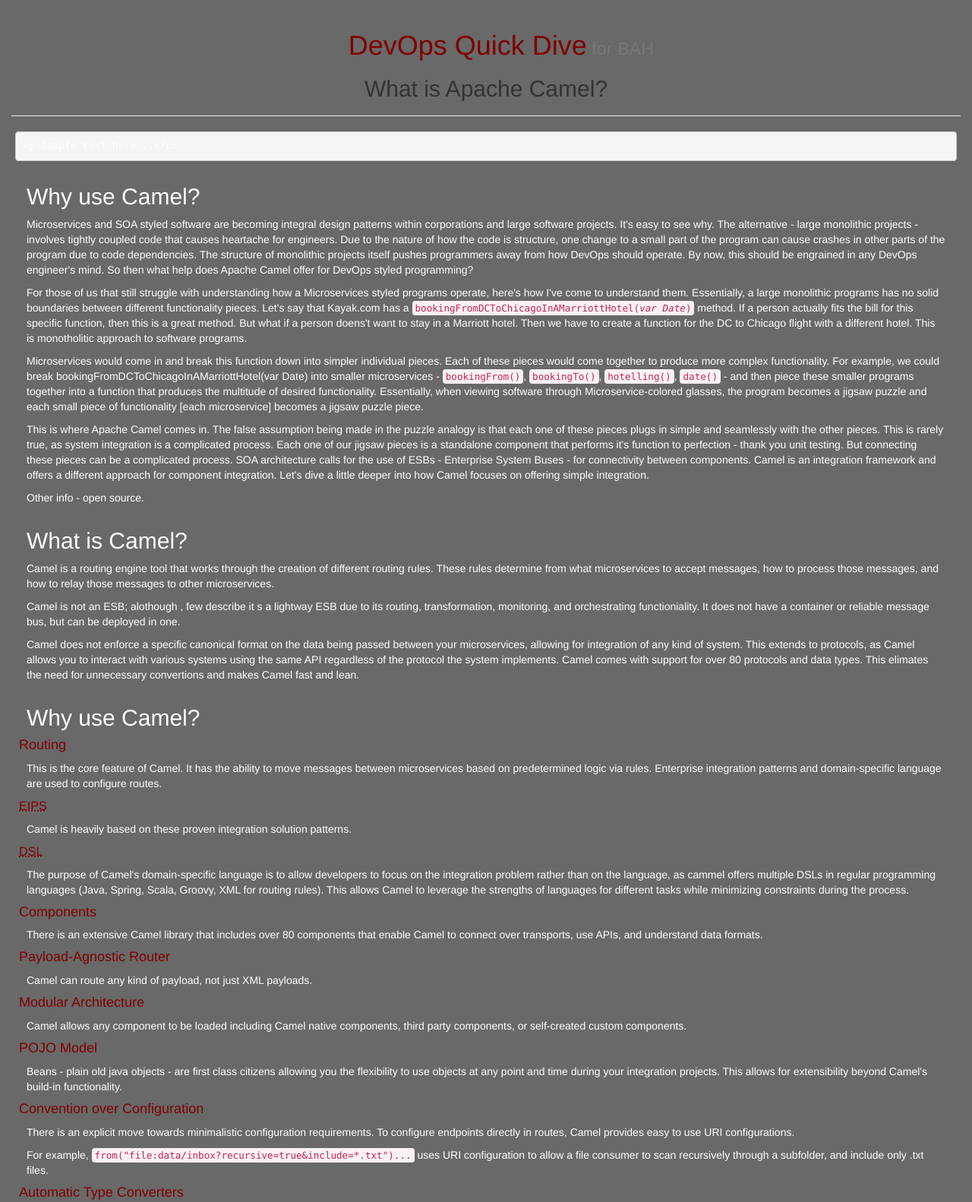
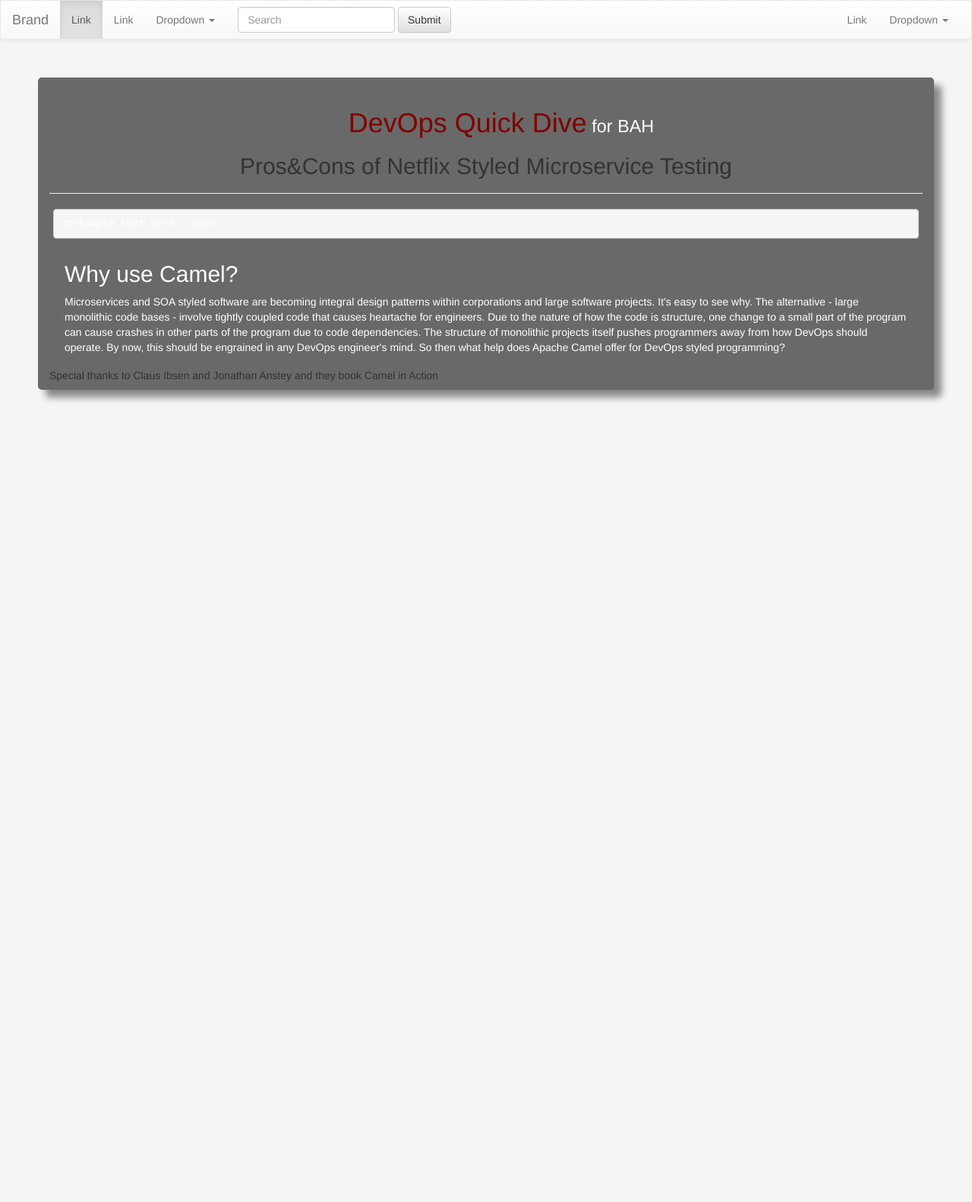
Before and after one commit to mao26/aws_tutorials, a plain HTML site: page Microservices/NetflixTesting/index.html in a window 1280 px wide. Shown: the top 1582 px of the page at 76% size. After the commit the page ends 800 px from the top, so only its background shows below. Drawn offline with nearby package versions, Linux system fonts and the light colour scheme; files that its build step writes are made by us from their sources.

Commit message:
added more styling - drop shadow plus middle pane - and a home page that will house all projects

```diff
--- /dev/null
+++ b/Microservices/NetflixTesting/css/main.css
@@ -0,0 +1,38 @@
+.code-padding {
+  color: white;
+  margin-right : 20px;
+  margin-left: 20px;
+}
+
+body {
+    background-color: whitesmoke;
+}
+
+h1 {
+    color: maroon;
+    margin-left: 40px;
+}
+
+h4 {
+  margin-left: -10px;
+  color: maroon;
+}
+
+.small-white {
+  color: white;
+}
+
+.body-container {
+  top: 10px;
+  margin: 50px 50px 50px 50px;
+  background-color: dimgrey;
+  border-radius: 5px;
+  box-shadow: 10px 10px 10px #888888;
+}
+
+/*.body-container {
+  position: fixed;
+  top: 30px;
+  bottom: 0px;
+  overflow: scroll;
+}*/
--- a/Microservices/NetflixTesting/index.html
+++ b/Microservices/NetflixTesting/index.html
@@ -25,93 +25,68 @@
 </head>
 
 <body>
+  <nav class="navbar navbar-default">
   <div class="container-fluid">
+    <!-- Brand and toggle get grouped for better mobile display -->
+    <div class="navbar-header">
+      <button type="button" class="navbar-toggle collapsed" data-toggle="collapse" data-target="#bs-example-navbar-collapse-1" aria-expanded="false">
+        <span class="sr-only">Toggle navigation</span>
+        <span class="icon-bar"></span>
+        <span class="icon-bar"></span>
+        <span class="icon-bar"></span>
+      </button>
+      <a class="navbar-brand" href="#">Brand</a>
+    </div>
+
+    <!-- Collect the nav links, forms, and other content for toggling -->
+    <div class="collapse navbar-collapse" id="bs-example-navbar-collapse-1">
+      <ul class="nav navbar-nav">
+        <li class="active"><a href="#">Link <span class="sr-only">(current)</span></a></li>
+        <li><a href="#">Link</a></li>
+        <li class="dropdown">
+          <a href="#" class="dropdown-toggle" data-toggle="dropdown" role="button" aria-haspopup="true" aria-expanded="false">Dropdown <span class="caret"></span></a>
+          <ul class="dropdown-menu">
+            <li><a href="#">Action</a></li>
+            <li><a href="#">Another action</a></li>
+            <li><a href="#">Something else here</a></li>
+            <li role="separator" class="divider"></li>
+            <li><a href="#">Separated link</a></li>
+            <li role="separator" class="divider"></li>
+            <li><a href="#">One more separated link</a></li>
+          </ul>
+        </li>
+      </ul>
+      <form class="navbar-form navbar-left">
+        <div class="form-group">
+          <input type="text" class="form-control" placeholder="Search">
+        </div>
+        <button type="submit" class="btn btn-default">Submit</button>
+      </form>
+      <ul class="nav navbar-nav navbar-right">
+        <li><a href="#">Link</a></li>
+        <li class="dropdown">
+          <a href="#" class="dropdown-toggle" data-toggle="dropdown" role="button" aria-haspopup="true" aria-expanded="false">Dropdown <span class="caret"></span></a>
+          <ul class="dropdown-menu">
+            <li><a href="#">Action</a></li>
+            <li><a href="#">Another action</a></li>
+            <li><a href="#">Something else here</a></li>
+            <li role="separator" class="divider"></li>
+            <li><a href="#">Separated link</a></li>
+          </ul>
+        </li>
+      </ul>
+    </div><!-- /.navbar-collapse -->
+  </div><!-- /.container-fluid -->
+</nav>
+  <div class="container-fluid body-container">
     <div class="page-header">
-      <h1 class="text-center">DevOps Quick Dive<small> for BAH</small></h1>
-      <h2 class="text-center">What is Apache Camel?</h2> </div>
+      <h1 class="text-center">DevOps Quick Dive<small class="small-white"> for BAH</small></h1>
+      <h2 class="text-center">Pros&amp;Cons of Netflix Styled Microservice Testing</h2> </div>
     <div class="row"> <pre class="code-padding">&lt;p&gt;Sample text here...&lt;/p&gt;</pre> </div>
     <div class="row code-padding">
       <h2>Why use Camel?</h2>
       <p>
-        Microservices and SOA styled software are becoming integral design patterns within corporations and large software projects. It's easy to see why. The alternative - large monolithic projects - involves tightly coupled code that causes heartache for engineers. Due to the nature of how the code is structure, one change to a small part of the program can cause crashes in other parts of the program due to code dependencies. The structure of monolithic projects itself pushes programmers away from how DevOps should operate. By now, this should be engrained in any DevOps engineer's mind. So then what help does Apache Camel offer for DevOps styled programming?
-      </p>
-      <p>
-        For those of us that still struggle with understanding how a Microservices styled programs operate, here's how I've come to understand them. Essentially, a large monolithic programs has no solid boundaries between different functionality pieces. Let's say that Kayak.com has a <code>bookingFromDCToChicagoInAMarriottHotel(<var>var Date</var>)</code> method. If a person actually fits the bill for this specific function, then this is a great method. But what if a person doens't want to stay in a Marriott hotel. Then we have to create a function for the DC to Chicago flight with a different hotel. This is monotholitic approach to software programs.
-      </p>
-      <p>
-        Microservices would come in and break this function down into simpler individual pieces. Each of these pieces would come together to produce more complex functionality. For example, we could break bookingFromDCToChicagoInAMarriottHotel(var Date) into smaller microservices - <code>bookingFrom()</code>, <code>bookingTo()</code>, <code>hotelling()</code>, <code>date()</code> - and then piece these smaller programs together into a function that produces the multitude of desired functionality. Essentially, when viewing software through Microservice-colored glasses, the program becomes a jigsaw puzzle and each small piece of functionality [each microservice] becomes a jigsaw puzzle piece.
-      </p>
-      <p>
-        This is where Apache Camel comes in. The false assumption being made in the puzzle analogy is that each one of these pieces plugs in simple and seamlessly with the other pieces. This is rarely true, as system integration is a complicated process. Each one of our jigsaw pieces is a standalone component that performs it's function to perfection - thank you unit testing. But connecting these pieces can be a complicated process. SOA architecture calls for the use of ESBs - Enterprise System Buses - for connectivity between components. Camel is an integration framework and offers a different approach for component integration. Let's dive a little deeper into how Camel focuses on offering simple integration.
-      </p>
-      <p>
-        Other info - open source.
-      </p>
-    </div>
-    <div class="row code-padding">
-      <h2>What is Camel?</h2>
-      <p>
-        Camel is a routing engine tool that works through the creation of different routing rules. These rules determine from what microservices to accept messages, how to process those messages, and how to relay those messages to other microservices.
-      </p>
-      <p>
-        Camel is not an ESB; alothough , few describe it s a lightway ESB due to its routing, transformation, monitoring, and orchestrating functioniality. It does not have a container or reliable message bus, but can be deployed in one.
-      </p>
-      <p>
-        Camel does not enforce a specific canonical format on the data being passed between your microservices, allowing for integration of any kind of system. This extends to protocols, as Camel allows you to interact with various systems using the same API regardless of the protocol the system implements. Camel comes with support for over 80 protocols and data types. This elimates the need for unnecessary convertions and makes Camel fast and lean.
-      </p>
-    </div>
-    <div class="row code-padding">
-      <h2>Why use Camel?</h2>
-      <h4>Routing</h4>
-      <p>
-        This is the core feature of Camel. It has the ability to move messages between microservices based on predetermined logic via rules. Enterprise integration patterns and domain-specific language are used to configure routes.
-      </p>
-      <h4><abbr title="Enterprise Integration Patterns" class="initialism">EIPS</abbr></h3>
-      <p>
-        Camel is heavily based on these proven integration solution patterns.
-      </p>
-      <h4><abbr title="Domain-Specific Language" class="initialism">DSL</abbr></h3>
-      <p>
-        The purpose of Camel's domain-specific language is to allow developers to focus on the integration problem rather than on the language, as cammel offers multiple DSLs in regular programming languages (Java, Spring, Scala, Groovy, XML for routing rules). This allows Camel to leverage the strengths of languages for different tasks while minimizing constraints during the process.
-      </p>
-      <h4>Components</h4>
-      <p>
-        There is an extensive Camel library that includes over 80 components that enable Camel to connect over transports, use APIs, and understand data formats.
-      </p>
-      <h4>Payload-Agnostic Router</h4>
-      <p>
-        Camel can route any kind of payload, not just XML payloads.
-      </p>
-      <h4>Modular Architecture</h4>
-      <p>
-        Camel allows any component to be loaded including Camel native components, third party components, or self-created custom components.
-      </p>
-      <h4>POJO Model</h4>
-      <p>
-        Beans - plain old java objects - are first class citizens allowing you the flexibility to use objects at any point and time during your integration projects. This allows for extensibility beyond Camel's build-in functionality.
-      </p>
-      <h4>Convention over Configuration</h4>
-      <p>
-        There is an explicit move towards minimalistic configuration requirements. To configure endpoints directly in routes, Camel provides easy to use URI configurations.
-      </p>
-      <p>
-        For example, <code>from("file:data/inbox?recursive=true&include=*.txt")...</code> uses URI configuration to allow a file consumer to scan recursively through a subfolder, and include only .txt files.
-      </p>
-      <h4>Automatic Type Converters</h4>
-      <p>
-        Camel has a built in type-converter mechanism with over 150 converters plus the ability to create custom type converters. This means that you do not need to configure type-converter rules to go from byte arrays to strings. This functionality is leveraged by components by allowing components to accept any type of data and then being able to convert the data to whatever they need.
-      </p>
-      <h4>Lightweight</h4>
-      <p>
-        At 1.6MB size for the total library and minimal dependency only on Apache Commons Logging and Fuse-Source Commons Management, Camel is a lightweight program. This feature allows easy deployment and embedding into standalone applications, web applications, Spring application, Java EE and many other tools. This lightweight functionality is what allowed Camel to not be server dependent or a heavyweight ESB-dependent platform.
-      </p>
-      <h4>Test Kid</h4>
-      <p>
-        There is a built in test kid with over 6000 unit tests. This includes test components that can be used to mock real endpoints, setup expectations for testing if an application satisfied the requirements, and many more tests.
-      </p>
-       <h4>Open Source</h4>
-      <p>
-        Not only is this an open source project, but it has an active community and active community support.
+        Microservices and SOA styled software are becoming integral design patterns within corporations and large software projects. It's easy to see why. The alternative - large monolithic code bases - involve tightly coupled code that causes heartache for engineers. Due to the nature of how the code is structure, one change to a small part of the program can cause crashes in other parts of the program due to code dependencies. The structure of monolithic projects itself pushes programmers away from how DevOps should operate. By now, this should be engrained in any DevOps engineer's mind. So then what help does Apache Camel offer for DevOps styled programming?
       </p>
     </div>
     <div class="page-footer">
--- a/Microservices/NetflixTesting/main.css
+++ /dev/null
@@ -1,23 +0,0 @@
-.code-padding {
-  color: white;
-  margin-right : 20px;
-  margin-left: 20px;
-}
-
-body {
-    background-color: dimgrey;
-}
-
-h1 {
-    color: maroon;
-    margin-left: 40px;
-}
-
-h4 {
-  margin-left: -10px;
-  color: maroon;
-}
-
-small {
-  color: black;
-}
--- /dev/null
+++ b/css/main.css
@@ -0,0 +1,38 @@
+.code-padding {
+  color: white;
+  margin-right : 20px;
+  margin-left: 20px;
+}
+
+body {
+    background-color: whitesmoke;
+}
+
+h1 {
+    color: maroon;
+    margin-left: 40px;
+}
+
+h4 {
+  margin-left: -10px;
+  color: maroon;
+}
+
+.small-white {
+  color: white;
+}
+
+.body-container {
+  top: 10px;
+  margin: 50px 50px 50px 50px;
+  background-color: dimgrey;
+  border-radius: 5px;
+  box-shadow: 10px 10px 10px #888888;
+}
+
+/*.body-container {
+  position: fixed;
+  top: 30px;
+  bottom: 0px;
+  overflow: scroll;
+}*/
```
Also changed, not shown: index.html (added, +110 -0 lines).
